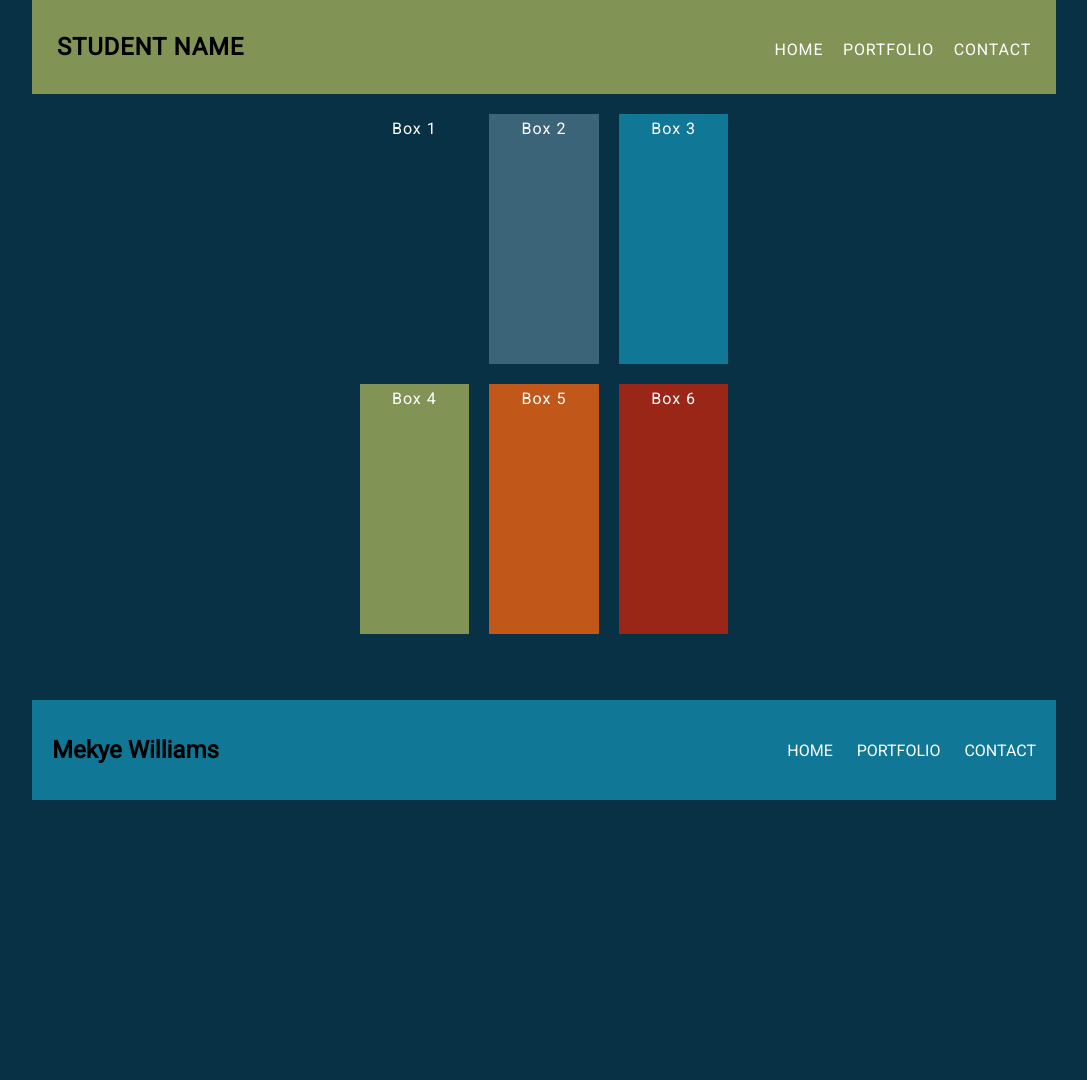
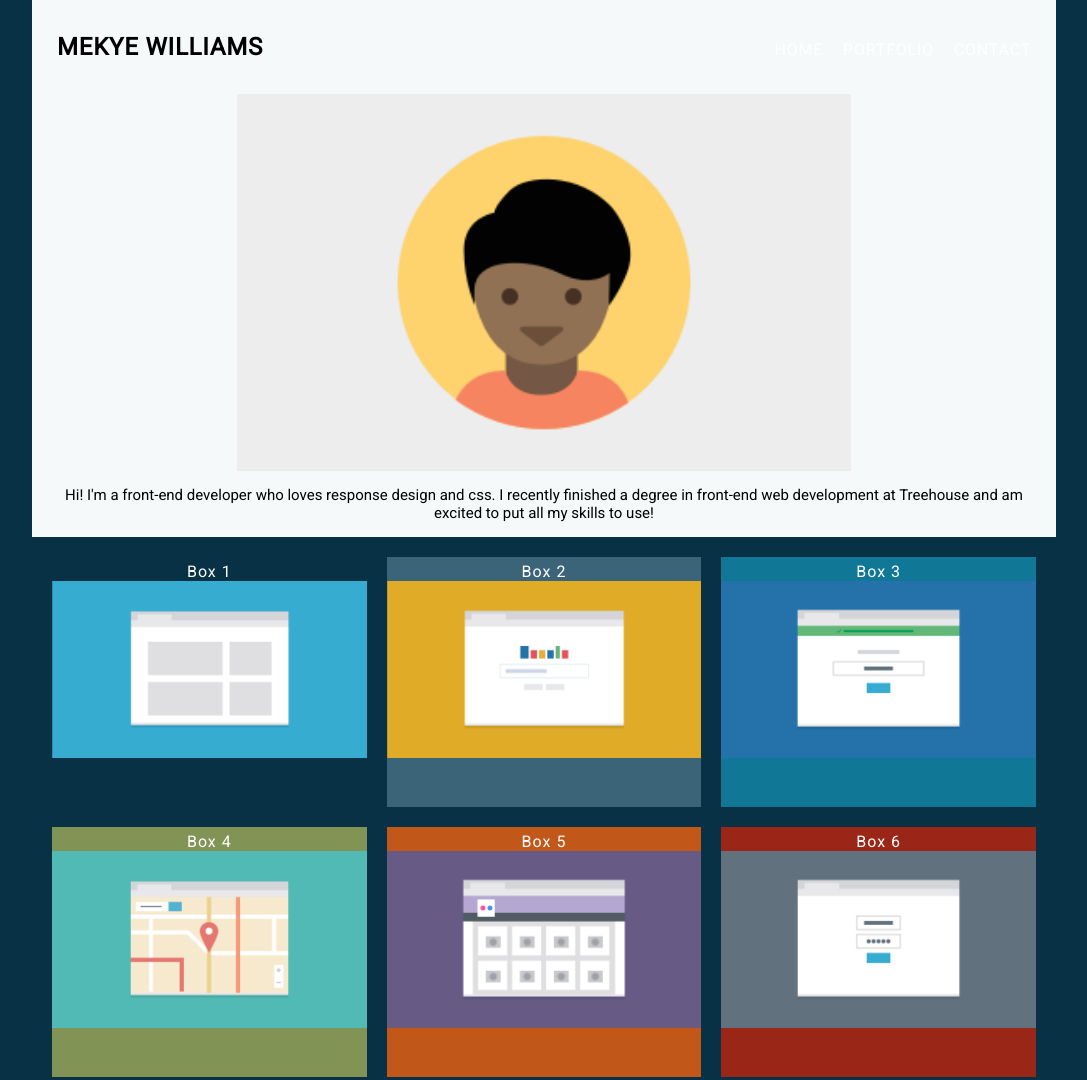
Before and after one commit to Apolloseed/response-layout-project2, a plain HTML site: page index.html in a window 1280 px wide. Shown: the top 1080 px of the page, without its empty margins (96-1183 px from the left). Before the commit the page ends 800 px from the top, so only its background shows below. Drawn offline with Linux system fonts and the light colour scheme.

Commit message:
Adding images

```diff
--- a/index.html
+++ b/index.html
@@ -13,7 +13,7 @@
 
 <body>
 <nav>
-  <h1> <a href="#">Student Name</a></h1>
+  <h1> <a href="#">Mekye Williams</a></h1>
   <ul class="top-nav">
     <li><a href="#">Home</a></li>
     <li><a href="#portfolio">Portfolio</a></li>
@@ -21,24 +21,35 @@
   </ul>
 </nav>
 
+<div class="intro">
+<img src="images/responsive-layout-profile.png">
+<p>Hi! I'm a front-end developer who loves response design and css. I recently finished a degree in front-end web development at Treehouse and am excited to put all my skills to use!</p>
+</div>
+
 <div class="container">
   <div class="col box-1">
     <p>Box 1</p>
+     <img src="images/portfolio-1.png">
   </div>
   <div class="col box-2">
     <p>Box 2</p>
+    <img src="images/portfolio-2.png">
   </div>
   <div class="col box-3">
     <p>Box 3</p>
+    <img src="images/portfolio-3.png">
   </div>
   <div class="col box-4">
     <p>Box 4</p>
+    <img src="images/portfolio-4.png">
   </div>
   <div class="col box-5">
     <p>Box 5</p>
+    <img src="images/portfolio-5.png">
   </div>
   <div class="col box-6">
     <p>Box 6</p>
+    <img src="images/portfolio-6.png">
   </div>
 
 </div>
--- a/styles/style1.css
+++ b/styles/style1.css
@@ -34,7 +34,7 @@ nav {
     font-family: "Roboto", Arial, Verdana;
     font-weight: 400;
     letter-spacing: .05em;
-    background-color: #829356;
+    background-color:rgb(245, 249, 250);
     padding: 25px;
 }
 
@@ -102,7 +102,7 @@ footer {
     background-color: #9A2617;
 }
 .container {
-    max-width: 1100px;
+     max-width: 1100px;
     padding: 10px;
     margin: 0 auto;
     font-family: 'Roboto', sans-serif;
@@ -111,6 +111,26 @@ footer {
 .full {
     display: none;
   }
+
+.intro {
+    text-align: center;
+    background-color:rgb(245, 249, 250);
+}
+
+.intro p {
+    font-size: 15px;
+    margin: 1em 1em;
+}
+
+.intro img {
+    display: block;
+    width: 60%;
+    margin: 0 auto;
+}
+
+.col img {
+    width: 100%;
+}
 
 /*                       Flex Containers                  */
 
@@ -154,9 +174,10 @@ footer {
         display: inline-block;
         margin-left: 20px;
       }
+
 }
 
-    @media (min-width: 1024px) {
+    @media screen and (min-width: 1024px) {
         nav {
             display: flex;
             justify-content: space-between;
```
Also changed, not shown: images/portfolio-1.png (added), images/portfolio-2.png (added), images/portfolio-3.png (added), images/portfolio-4.png (added), images/portfolio-5.png (added), images/portfolio-6.png (added), images/responsive-layout-profile.png (added).
